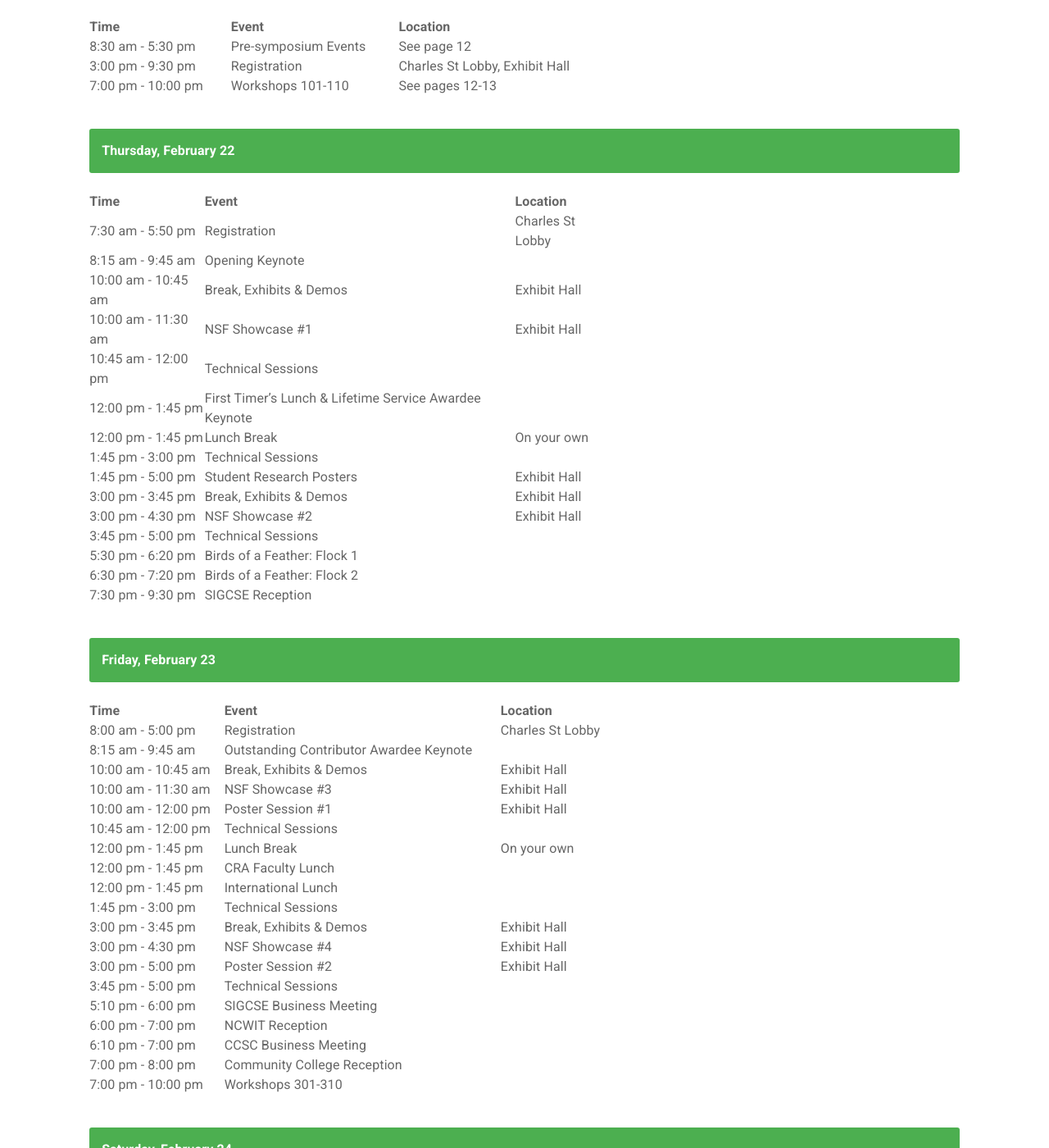
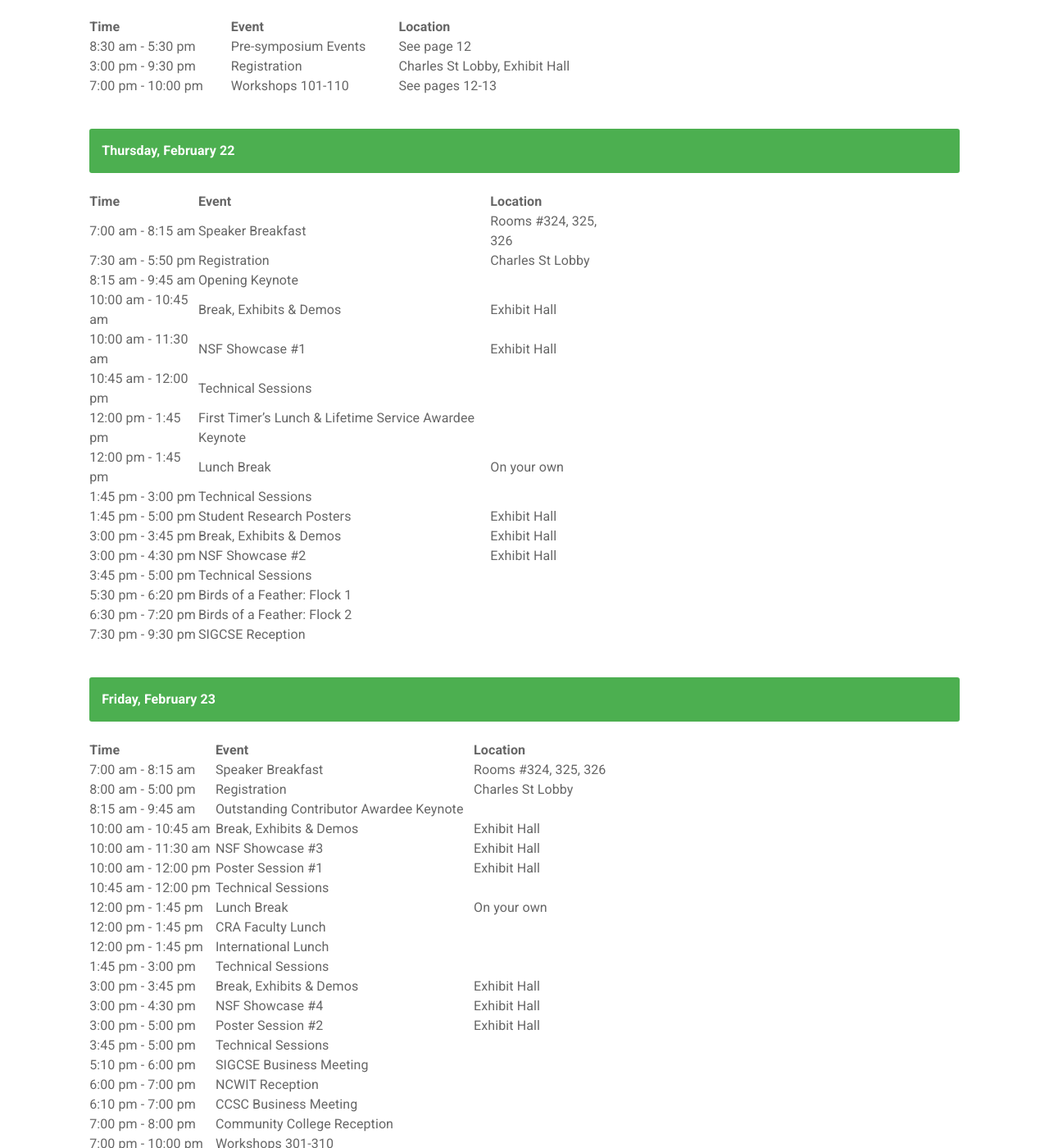
Before and after one commit to sigcsets/sigcse2018, a Jekyll site: the page built from attendees/at-a-glance.md, in a window 1280 px wide and 1400 px high, scrolled down 247 px. Shown: the whole window at 82% size. Built offline with Jekyll 4.4.1, drawn with Linux system fonts in a browser that asks for light colours; some of the changed text lies outside the part shown.

Commit message:
At a glance updated

```diff
--- a/_data/topnav.yaml
+++ b/_data/topnav.yaml
@@ -73,7 +73,7 @@
   - name: Student Volunteers
     link: /info/studentvolunteers.html
     divider: true
-  - name: Program At-A-Glance
+  - name: SIGCSE 2018 At-A-Glance
     link: /attendees/at-a-glance.html
   - name: Draft Conference Program
     link: http://easychair.org/smart-program/SIGCSE2018/
--- a/_includes/front-news.html
+++ b/_includes/front-news.html
@@ -1,4 +1,9 @@
 <ul>
+    <li>
+        <strong>Jan 11, 2018</strong>:
+        <a href="https://sigcse2018.sigcse.org/attendees/at-a-glance.html">SIGCSE 2018 At-A-Glance Added!</a>
+
+      </li>
     <li>
     <strong>Jan 11, 2018</strong>:
         <a href="https://sigcse2018.sigcse.org/attendees/visitor-info.html">Local tourism information added!</a>
--- a/attendees/at-a-glance.md
+++ b/attendees/at-a-glance.md
@@ -42,6 +42,11 @@
     <td><strong>Time</strong></td>
     <td><strong>Event</strong></td>
     <td><strong>Location</strong></td>
+</tr>
+<tr>
+    <td>7:00 am - 8:15 am</td>
+    <td>Speaker Breakfast</td>
+    <td>Rooms #324, 325, 326</td>
 </tr>
 <tr>
     <td>7:30 am - 5:50 pm</td>
@@ -132,6 +137,11 @@
     <td><strong>Time</strong></td>
     <td><strong>Event</strong></td>
     <td><strong>Location</strong></td>
+</tr>
+<tr>
+    <td>7:00 am - 8:15 am</td>
+    <td>Speaker Breakfast</td>
+    <td>Rooms #324, 325, 326</td>
 </tr>
 <tr>
     <td>8:00 am - 5:00 pm</td>
@@ -244,6 +254,11 @@
     <td><strong>Location</strong></td>
 </tr>
 <tr>
+    <td>7:00 am - 8:30 am</td>
+    <td>Speaker Breakfast</td>
+    <td>Rooms #324, 325, 326</td>
+</tr>
+<tr>
     <td>8:30 am - 11:45 am</td>
     <td>Registration</td>
     <td>Charles St Lobby</td>
```
